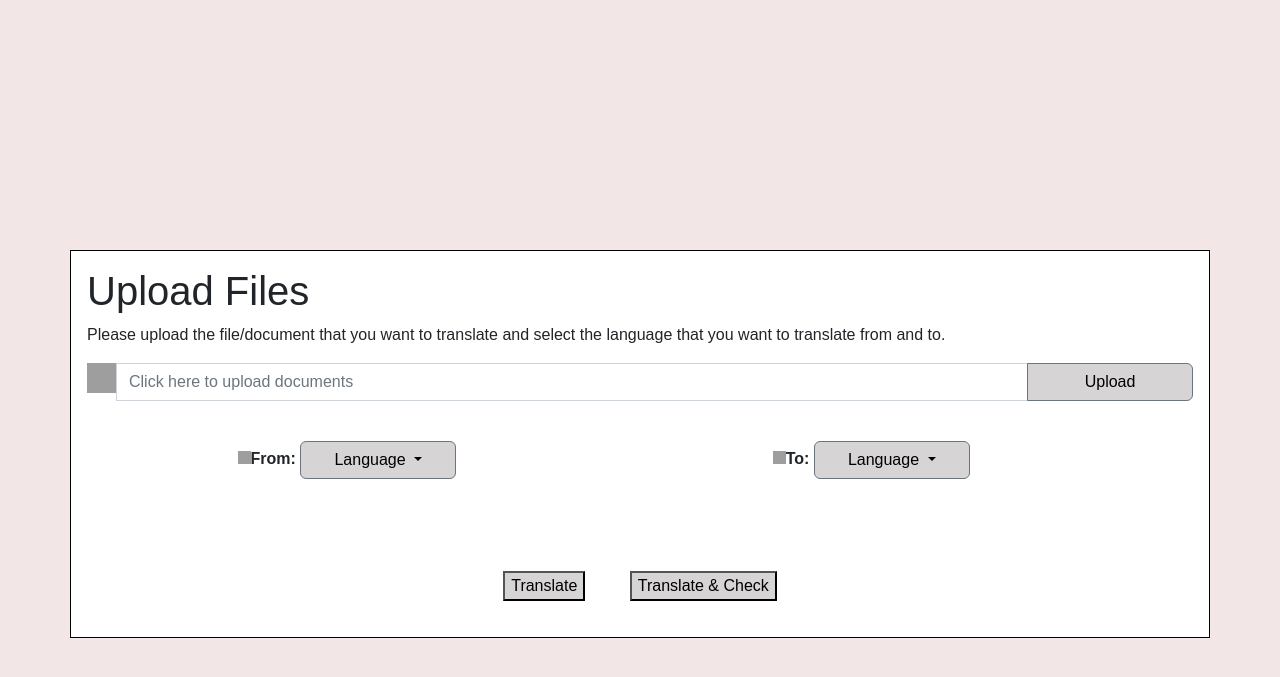
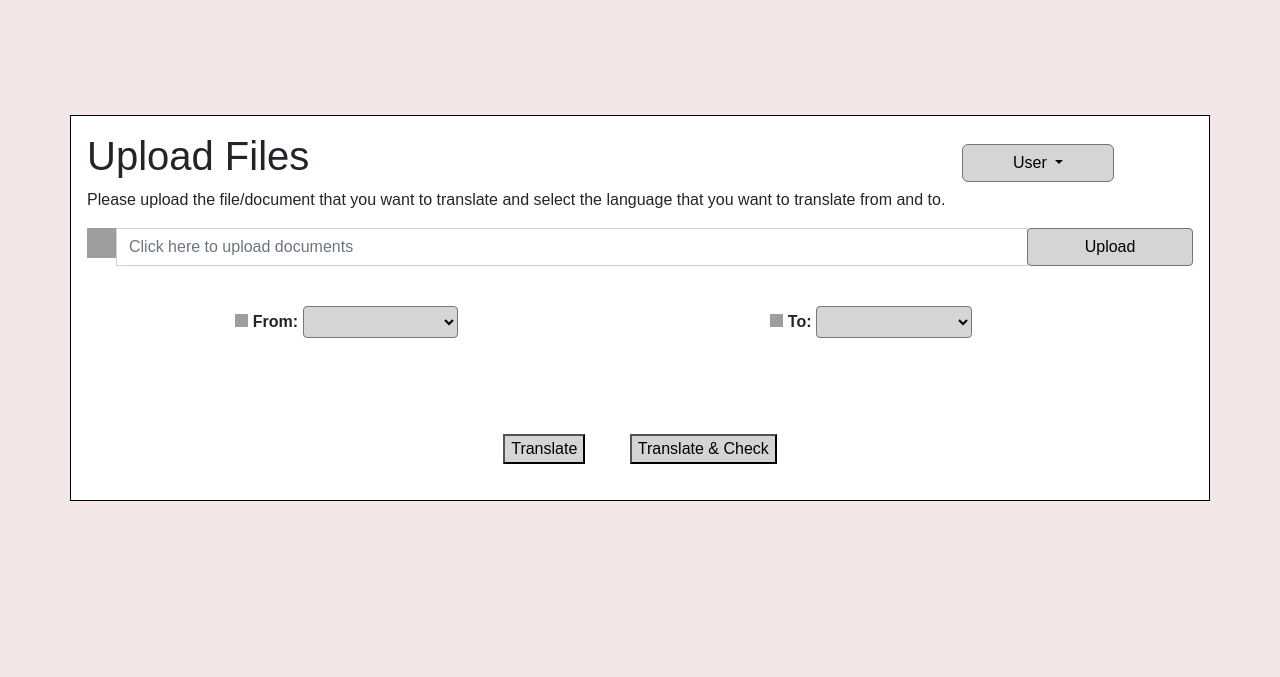
Before and after one commit to majdrezik/dossier-translator, a Flask app: page /user_homepage in a window 1280 px wide. Shown: the top 677 px of the page. Run offline with Flask 2, Linux system fonts and the light colour scheme; parts of the project's set-up code (start-up, migrations or seed data) failed here and were passed over; some libraries are stand-ins or nearby versions; grey boxes are pictures that could not be loaded.

Commit message:
added logout, archive btn and export page

```diff
--- a/server.py
+++ b/server.py
@@ -82,6 +82,13 @@ def user_homepage():
 def tester_homepage():
     return "hello tester"
 
+@app.route("/archivepage")
+def archivepage():
+    return "hello archive"
+
+@app.route("/exportpage")
+def exportpage():
+    return render_template('Export_page.html')
 
 
 @app.route('/test', methods=['GET'])
--- a/templates/upload_file.html
+++ b/templates/upload_file.html
@@ -11,7 +11,7 @@
 </head>
 <style>
     body {
-    	padding-top:250px;
+    padding-top: 9%;
     font-family: Arial, Helvetica, sans-serif;
     background-color: rgba(241, 227, 227, 0.867);
   }
@@ -36,6 +36,12 @@
   vertical-align: text-bottom;
 }
 
+.topright {
+  position: absolute;
+  top: 18%;
+  right: 18.9%;
+}
+
 </style>
 
 <body>
@@ -43,50 +49,94 @@
         <h1>Upload Files</h1>
         <p>Please upload the file/document that you want to translate and
             select the language that you want to translate from and to.</p>
-
+            <form class='topright'>
+              <button style="background:rgb(214, 212, 212); color:black; width:200%;" class="btn btn-secondary dropdown-toggle" type="button" data-bs-toggle="dropdown" aria-expanded="false">
+                User
+              </button>
+              <ul class="dropdown-menu">
+                <li><a class="dropdown-item" href="#">Setting</a></li>
+                <li><a class="dropdown-item" href="#" onclick="Archive()">Archive</a></li>
+                <li><a class="dropdown-item" href="#" onclick="logout()">Logout</a></li>
+              </ul>
+            </form>
             <div class="input-group mb-3">
 			<input class="img1" type="image" src="http://cdn.onlinewebfonts.com/svg/img_150954.png" alt="Submit" style="float:left" width="30" height="30">
               <input type="text" class="form-control" placeholder="Click here to upload documents" aria-label="upload documents" aria-describedby="button-addon2">
-			  <button style="background:rgb(214, 212, 212); color:black; width:15%;" class="btn btn-outline-secondary" type="button" id="button-addon2">Upload</button>
-            </div>
+              <button style="background:rgb(214, 212, 212); color:black; width:15%; border-radius: 4px;" class="btn btn-outline-secondary btn btn-primary" type="button" id="button-addon2" data-bs-toggle="modal" data-bs-target="#staticBackdrop">Upload</button>
+
+              <div class="modal fade" id="staticBackdrop" data-bs-backdrop="static" data-bs-keyboard="false" tabindex="-1" aria-labelledby="staticBackdropLabel" aria-hidden="true">
+                <div class="modal-dialog modal-dialog-centered">
+                <div class="modal-content">
+                  <div class="modal-header">
+                  <h1 class="modal-title fs-5" id="staticBackdropLabel">Upload a document</h1>
+                  <button type="button" class="btn-close" data-bs-dismiss="modal" aria-label="Close"></button>
+                  </div>
+                  <div class="modal-body modal-footer">
+                  <button type="button" class="btn btn-primary" data-bs-dismiss="modal">From Device</button>
+                  <button type="button" class="btn btn-primary" onclick="Archive()">From Archive</button>
+                  </div>
+                </div>
+                </div>
+              </div>
+
+      </div>
               <br>
               <div class="dropdown">
                 <form class='Name'>
-                  <b><img title="Choose a language you want to translate from" class="img" src="https://icons.veryicon.com/png/o/miscellaneous/epc/warning-52.png" width="13" height="13">From:</b>
-                <button style="background:rgb(214, 212, 212); color:black; width:30%;" class="btn btn-secondary dropdown-toggle" type="button" data-bs-toggle="dropdown" aria-expanded="false">
-                  Language
-                </button>
-                <ul class="dropdown-menu">
-                  <li><a class="dropdown-item" href="#">English</a></li>
-                  <li><a class="dropdown-item" href="#">Russian</a></li>
-                  <li><a class="dropdown-item" href="#">Ukrainian</a></li>
-                  <li><a class="dropdown-item" href="#">Hebrew</a></li>
-                </ul>
+                  <img title="Choose a language you want to translate from" class="img" src="https://icons.veryicon.com/png/o/miscellaneous/epc/warning-52.png" width="13" height="13">
+                  <b><label for="language">From:</label></b>
+                  <select style="background:rgb(214, 212, 212); color:black; width:30%; padding:1%; border-radius: 4px;" name="language" id="language">
+                    <option style="background:white; background:rgb(17, 111, 252);" value="language"></option>
+                    <option style="background:white;" value="English">English</option>
+                    <option style="background:white;" value="Russian">Russian</option>
+                    <option style="background:white;" value="Ukrainian">Ukrainian</option>
+                    <option style="background:white;" value="Hebrew">Hebrew</option>
+                  </select>
               </form>
               <form class='Name cf-medium'>
-                <b><img title="Choose a language you want to translate to" class="img" src="https://icons.veryicon.com/png/o/miscellaneous/epc/warning-52.png" width="13" height="13">To:</b>
-              <button style="background:rgb(214, 212, 212); color:black; width:30%;" class="btn btn-secondary dropdown-toggle" type="button" data-bs-toggle="dropdown" aria-expanded="false">
-                Language
-              </button>
-              <ul class="dropdown-menu">
-                <li><a class="dropdown-item" href="#">English</a></li>
-                <li><a class="dropdown-item" href="#">Russian</a></li>
-                <li><a class="dropdown-item" href="#">Ukrainian</a></li>
-                <li><a class="dropdown-item" href="#">Hebrew</a></li>
-              </ul>
+                <img title="Choose a language you want to translate to" class="img" src="https://icons.veryicon.com/png/o/miscellaneous/epc/warning-52.png" width="13" height="13">
+                <b><label for="language">To:</label></b>
+                <select style="background:rgb(214, 212, 212); color:black; width:30%; padding:1%; border-radius: 4px;" name="language" id="language">
+                  <option style="background:white;" value="language"></option>
+                  <option style="background:white;" value="English">English</option>
+                  <option style="background:white;" value="Russian">Russian</option>
+                  <option style="background:white;" value="Ukrainian">Ukrainian</option>
+                  <option style="background:white;" value="Hebrew">Hebrew</option>
+                </select>
             </form>
               </div>
               <br>
               <br>
               <br>
-              <form style="text-align:center;">
-                <button style="background:rgb(214, 212, 212); color:black; margin: 20px;">Translate</button>
-                <button style="background:rgb(214, 212, 212); color:black; margin: 20px;">Translate & Check</button>
+              <div style="text-align:center;">
+                <button style="background:rgb(214, 212, 212); color:black; margin: 20px;" onclick="exportpage()">Translate</button>
+                <button style="background:rgb(212, 212, 214); color:black; margin: 20px;">Translate & Check</button>
                 <br>
-              </form>
+              </div>
     </div>
 
     <script src="https://cdn.jsdelivr.net/npm/@popperjs/core@2.11.6/dist/umd/popper.min.js" integrity="sha384-oBqDVmMz9ATKxIep9tiCxS/Z9fNfEXiDAYTujMAeBAsjFuCZSmKbSSUnQlmh/jp3" crossorigin="anonymous"></script>
     <script src="https://cdn.jsdelivr.net/npm/bootstrap@5.2.3/dist/js/bootstrap.min.js" integrity="sha384-cuYeSxntonz0PPNlHhBs68uyIAVpIIOZZ5JqeqvYYIcEL727kskC66kF92t6Xl2V" crossorigin="anonymous"></script>
-</body>
+
+    <script>
+      function Archive() {
+      window.location.href = "/archivepage"
+    }
+
+    function logout() {
+      window.location.href = "/"
+    }
+
+    function exportpage() {
+      window.location.href = "/exportpage"
+    }
+
+    </script>
+
+
+
+
+
+
+  </body>
 </html>
```
Also changed, not shown: templates/Export_page.html (added, +109 -0 lines).
